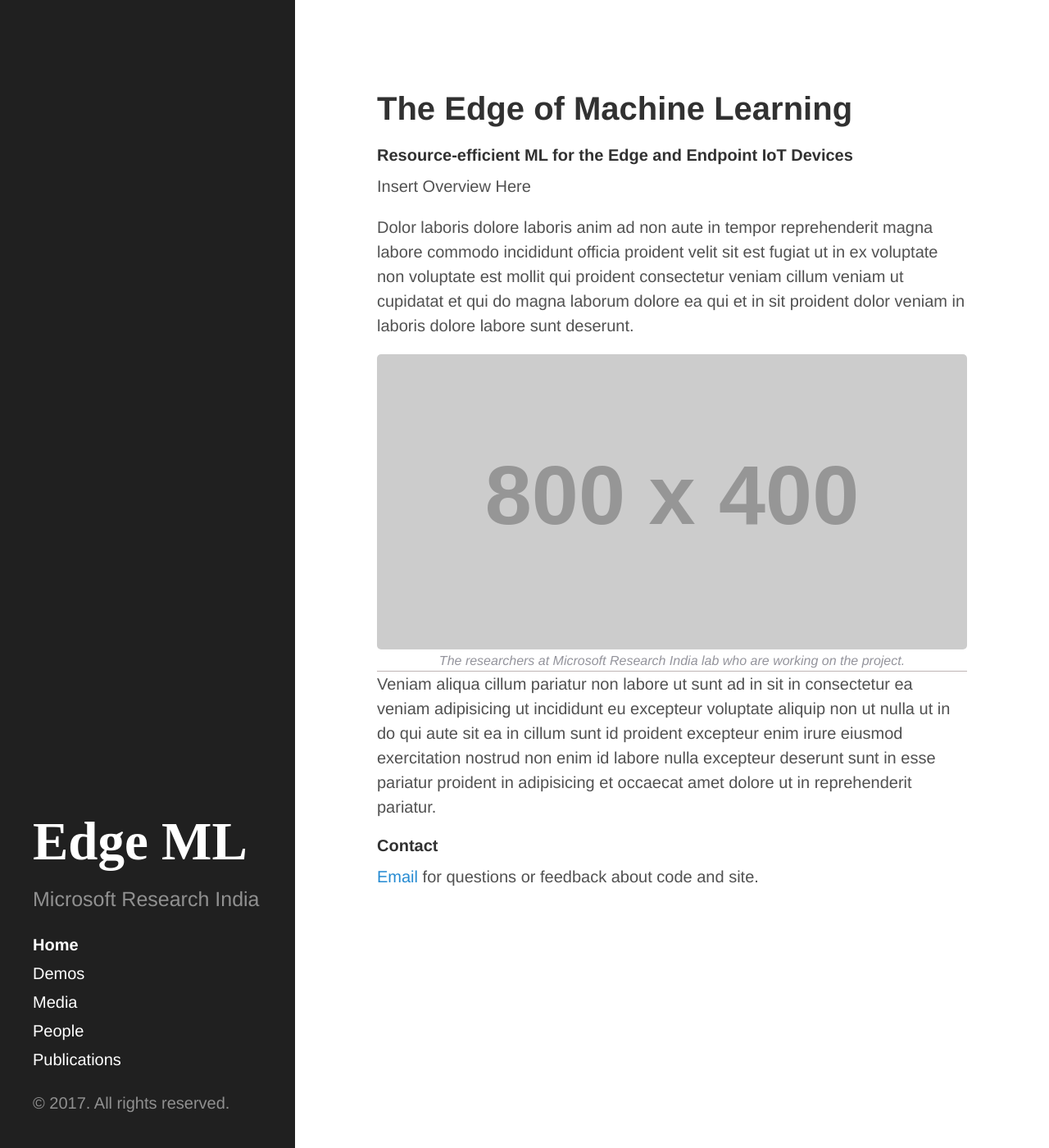
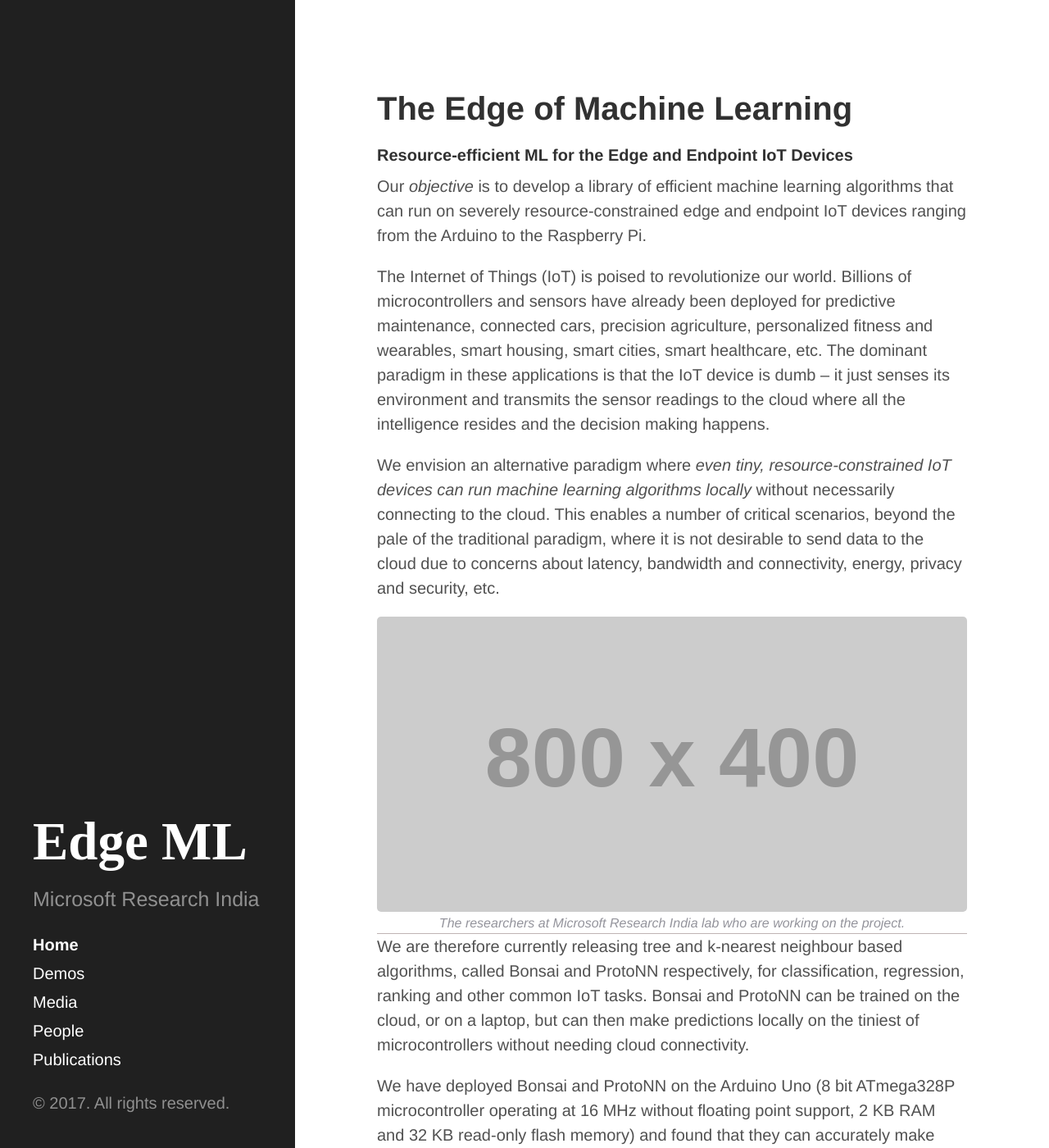
Before and after one commit to ShishirPatil/EdgeML, a Jekyll site: the page built from index.html, in a window 1280 px wide and 1400 px high. Shown: the whole window at 82% size. Built offline with Jekyll 4.4.1, drawn with Linux system fonts in a browser that asks for light colours; the list of posts is cut into pages by our own code; some of the changed text lies outside the part shown.

Commit message:
Adding overview

```diff
--- a/index.html
+++ b/index.html
@@ -6,16 +6,20 @@ title: Home
 <h1> The Edge of Machine Learning </h1>
 <h4> Resource-efficient ML for the Edge and Endpoint IoT Devices </h4>
 
-<p>Insert Overview Here</p>
+<p>Our <i>objective</i> is to develop a library of efficient machine learning algorithms that can run on severely resource-constrained edge and endpoint IoT devices ranging from the Arduino to the Raspberry Pi.</p>
 
-<p>Dolor laboris dolore laboris anim ad non aute in tempor reprehenderit magna labore commodo incididunt officia proident velit sit est fugiat ut in ex voluptate non voluptate est mollit qui proident consectetur veniam cillum veniam ut cupidatat et qui do magna laborum dolore ea qui et in sit proident dolor veniam in laboris dolore labore sunt deserunt.</p>
+<p>The Internet of Things (IoT) is poised to revolutionize our world. Billions of microcontrollers and sensors have already been deployed for predictive maintenance, connected cars, precision agriculture, personalized fitness and wearables, smart housing, smart cities, smart healthcare, etc. The dominant paradigm in these applications is that the IoT device is dumb – it just senses its environment and transmits the sensor readings to the cloud where all the intelligence resides and the decision making happens.</p>
+
+<p>We envision an alternative paradigm where <i>even tiny, resource-constrained IoT devices can run machine learning algorithms locally</i> without necessarily connecting to the cloud. This enables a number of critical scenarios, beyond the pale of the traditional paradigm, where it is not desirable to send data to the cloud due to concerns about latency, bandwidth and connectivity, energy, privacy and security, etc. </p>
 
 <div class='image-with-caption-container'>
   <img class='image-with-caption-image' src="http://placehold.it/800x400" alt="EdgeML Group Photo" title="The researchers at Microsoft’s India lab who are working on the project.">
   <div class='image-with-caption-caption'>The researchers at Microsoft Research India lab who are working on the project.</div>
 </div>
 
-<p>Veniam aliqua cillum pariatur non labore ut sunt ad in sit in consectetur ea veniam adipisicing ut incididunt eu excepteur voluptate aliquip non ut nulla ut in do qui aute sit ea in cillum sunt id proident excepteur enim irure eiusmod exercitation nostrud non enim id labore nulla excepteur deserunt sunt in esse pariatur proident in adipisicing et occaecat amet dolore ut in reprehenderit pariatur.</p>
+<p>We are therefore currently releasing tree and k-nearest neighbour based algorithms, called Bonsai and ProtoNN respectively, for classification, regression, ranking and other common IoT tasks. Bonsai and ProtoNN can be trained on the cloud, or on a laptop, but can then make predictions locally on the tiniest of microcontrollers without needing cloud connectivity.</p>
+
+<p>We have deployed Bonsai and ProtoNN on the Arduino Uno (8 bit ATmega328P microcontroller operating at 16 MHz without floating point support, 2 KB RAM and 32 KB read-only flash memory) and found that they can accurately make predictions within a few milliseconds. Detailed experiments and prediction cost-accuracy trade-offs can be found in our ICML 2017 papers.</p>
 
 <h4> Contact </h4>
 
```
